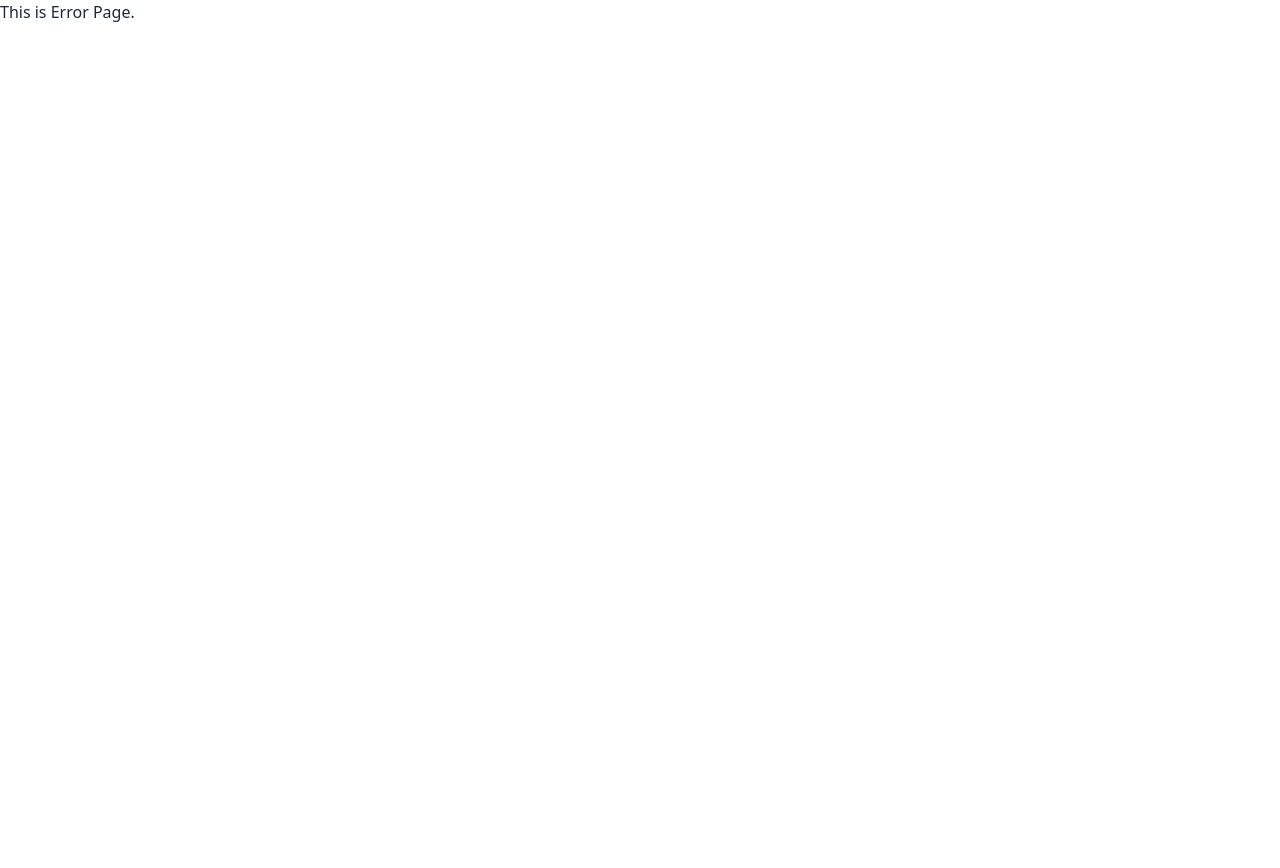
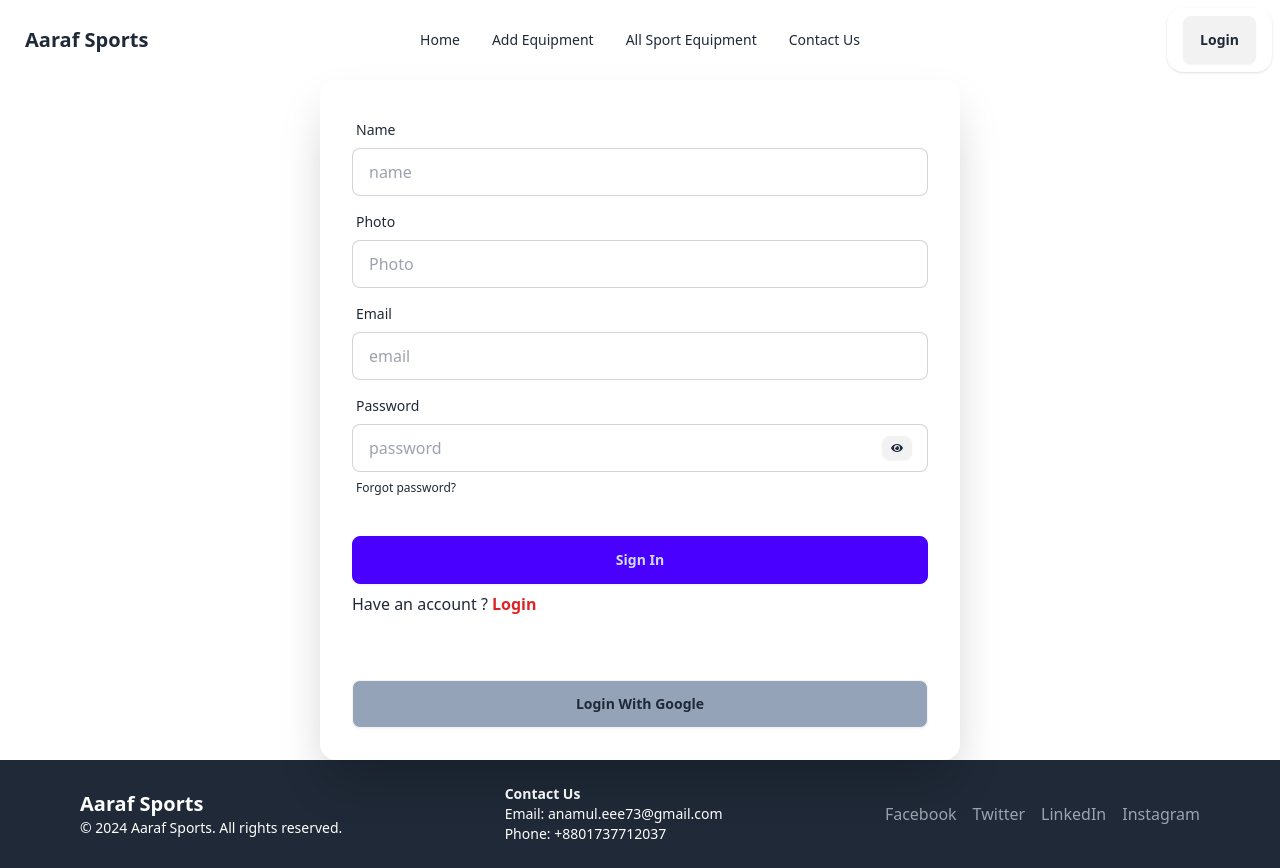
Before and after one commit to Anamul-Hoque37/aaraf-sports-1, a React (Vite) app: page /register in a window 1280 px wide. Before the commit this address had no page. Before the commit the page ends 800 px from the top, so only its background shows below. Built offline with nearby package versions, Linux system fonts and the light colour scheme; no server answers.

Commit message:
added Register Pase

```diff
--- a/src/Components/Authentication/AuthProvider.jsx
+++ b/src/Components/Authentication/AuthProvider.jsx
@@ -1,18 +1,43 @@
-import React, { createContext, useState } from 'react';
+import { createUserWithEmailAndPassword, onAuthStateChanged, signInWithEmailAndPassword, signOut } from 'firebase/auth';
+import React, { createContext, useEffect, useState } from 'react';
+import auth from '../../../Firebase.config';
 
 
 export const AuthContext = createContext();
 
 const AuthProvider = ({children}) => {
     const [user, setUser] = useState({});
+    const [loading, setLoading] = useState(true);
+    const createNewUser = (email, password) => {
+        return createUserWithEmailAndPassword(auth, email, password);
+    };
+    const userLogin = (email, password) => {
+        return signInWithEmailAndPassword(auth, email, password);
+    };
+    const logOut = () => {
+        return signOut(auth);
+    };
 
     const authInfo = {
         user,
         setUser,
+        createNewUser,
+        logOut,
+        userLogin,
+        loading,
     };
+    useEffect(() => {
+        const Unsubscribe = onAuthStateChanged(auth, (currentUser) => {
+            setUser(currentUser);
+            setLoading(false);
+        });
+        return () => {
+            Unsubscribe();
+        }
+    },[user]);
 
     return (
-        <AuthContext.Provider value={authInfo}>
+        <AuthContext.Provider value={{authInfo}}>
             {children}
         </AuthContext.Provider>
     );
--- a/src/Components/Authentication/Login.jsx
+++ b/src/Components/Authentication/Login.jsx
@@ -10,7 +10,7 @@ import auth from '../../../Firebase.config';
 const Login = () => {
     const [showPassword, setShowPassword] = useState(false);
     const provider = new GoogleAuthProvider()
-    // const {userLogin, setUser}= useContext(AuthContext);
+    const {userLogin, setUser}= useContext(AuthContext);
     const [error, setError] = useState({});
     const location = useLocation();
     const emailRef = useRef();
@@ -94,7 +94,7 @@ const Login = () => {
                     <div className="form-control mt-6">
                         <button className="btn btn-primary">Login</button>
                     </div>
-                    <p>Don't have an account ? <Link className="text-red-600 font-bold" to="/auth/register">Register</Link> </p>
+                    <p>Don't have an account ? <Link className="text-red-600 font-bold" to="/register">Register</Link> </p>
                 </form>
                 <div className='p-8 w-full mx-auto'>
                     <button onClick={handleGoogleSignIn} className='btn w-full bg-slate-400 '>Login With Google</button>
--- a/src/Components/Authentication/Registration.jsx
+++ b/src/Components/Authentication/Registration.jsx
@@ -1,9 +1,132 @@
-import React from 'react';
+import React, { useContext, useState } from 'react';
+import { Link, useNavigate } from 'react-router-dom';
+import { FaEye } from "react-icons/fa";
+import { FaEyeSlash } from "react-icons/fa";
+import swal from 'sweetalert';
+import auth from '../../../Firebase.config';
+import { GoogleAuthProvider, signInWithPopup } from 'firebase/auth';
+import { AuthContext } from './AuthProvider';
 
 const Registration = () => {
+
+    const {createNewUser, setUser} = useContext(AuthContext);
+    const [showPassword, setShowPassword] = useState(false);
+    const provider = new GoogleAuthProvider()
+    const [error, setError] = useState('');
+    const navigate = useNavigate();
+    const handleSubmit=(e) =>{
+        e.preventDefault();
+        const form = new FormData(e.target);
+        const name =form.get("name")
+        const photo =form.get("photo")
+        const email =form.get("email")
+        const password =form.get("password")
+        createNewUser(email, password)
+
+        if (password.length < 6) {
+            setError({...error, password:"Password must be at least 6 characters long."});
+            return
+        }
+        else if (!/[A-Z]/.test(password)) {
+            setError({...error, password:"Password must contain at least one uppercase letter."});
+            return
+        }
+        else if (!/[a-z]/.test(password)) {
+            setError({...error, password:"Password must contain at least one lowercase letter."})
+            return
+        }
+
+        setError('')
+
+
+
+        .then(result =>{
+            const user = result.user;
+            setUser(user)
+            updateUserProfile({displayName:name, photoURL:photo})
+            .then(()=>{
+                navigate("/")
+            }).catch(err =>{
+            })
+
+        })
+        .catch((error) => {
+            const errorCode = error.code;
+            const errorMessage = error.message;
+            Swal.fire({
+                title: 'Error',
+                text: 'auth/network-request-failed',
+                icon: 'error',
+                footer: `${errorCode, errorMessage}`
+            });
+          });
+          swal("Welcome to my website");
+    };
+
+    const handleGoogleSignIn = () =>{
+        signInWithPopup(auth, provider)
+        .then((result) =>{
+            navigate("/")
+            alert('Successfully login with Google',result)
+        })
+        .catch(error =>{
+            alert('Cannot Login', error)
+        })
+    }
+
     return (
         <div>
-            <h1>This is Registration</h1>
+            <div className="card bg-base-100 w-2/4 mx-auto shrink-0 shadow-2xl">
+                <form onSubmit={handleSubmit} className="card-body">
+                    <div className="form-control">
+                        <label className="label">
+                            <span className="label-text">Name</span>
+                        </label>
+                        <input name="name" type="text" placeholder="name" className="input input-bordered" required />
+                    </div>
+                    <div className="form-control">
+                        <label className="label">
+                            <span className="label-text">Photo</span>
+                        </label>
+                        <input name="photo" type="text" placeholder="Photo" className="input input-bordered" required />
+                    </div>
+                    <div className="form-control">
+                        <label className="label">
+                            <span className="label-text">Email</span>
+                        </label>
+                        <input name="email" type="email" placeholder="email" className="input input-bordered" required />
+                    </div>
+                    <div className="form-control relative">
+                        <label className="label">
+                            <span className="label-text">Password</span>
+                        </label>
+                        <input name="password" type={showPassword ? 'text' : 'password'} placeholder="password" className="input input-bordered" required />
+                        <button onClick={()=> setShowPassword(!showPassword)} className='btn btn-xs absolute right-4 top-12'>
+                        {
+                            showPassword ? <FaEyeSlash /> : <FaEye />
+                        }
+                        </button>
+                        {
+                            error.password && (
+                                <label className="label">
+                                {error.password}
+                            </label>
+                            )
+                        }
+                        <label className="label">
+                            <a href="#" className="label-text-alt link link-hover">Forgot password?</a>
+                        </label>
+                    </div>
+                    <div className="form-control mt-6">
+                        <button className="btn btn-primary">Sign In</button>
+                    </div>
+                    <p>Have an account ? <Link className="text-red-600 font-bold" to="/login">Login</Link> </p>
+                </form>
+                <div className='w-full p-8 mx-auto'>
+                    <button onClick={handleGoogleSignIn} className='btn w-full bg-slate-400 '>Login With Google</button>
+                </div>
+            </div>
+
         </div>
     );
 };
--- a/src/Components/Navbar.jsx
+++ b/src/Components/Navbar.jsx
@@ -1,8 +1,9 @@
-import React from 'react';
+import React, { useContext } from 'react';
 import { Link, NavLink } from 'react-router-dom';
+import { AuthContext } from './Authentication/AuthProvider';
 
 const Navbar = () => {
-
+    const {user, logOut} = useContext(AuthContext);
     const Links = <>
         <li><NavLink to="/" >Home</NavLink></li>
         <li><NavLink to="/add">Add Equipment</NavLink></li>
@@ -47,12 +48,12 @@ const Navbar = () => {
                 </div>
                 <div className="navbar-end">
                     <div className='flex sm:justify-start lg:justify-end gap-3 items-center shadow p-2 rounded-box px-4'>
-                        {/* {user && user?.email ? (<div><img className='w-14 h-14 rounded-full relative' src={user.photoURL} alt="" />
+                        {user && user?.email ? (<div><img className='w-14 h-14 rounded-full relative' src={user.photoURL} alt="" />
                                 <p className='text-xl opacity-0 text-blue-700 hover:opacity-100 bg-transparent w-14 text-center absolute top-8'>{user.displayName}</p></div>) : (""
-                            )}
+                        )}
 
-                        {user && user?.email ? (<button onClick={logOut} className='btn'>LogOut</button>) : (<Link to="/login" className='btn'>Login</Link>)} */}
-                        <button>Login</button>
+                        {user && user?.email ? (<button onClick={logOut} className='btn'>LogOut</button>) : (<Link to="/login" className='btn'>Login</Link>)}
+
                     </div>
                 </div>
             </div>
```
Also changed, not shown: src/main.jsx (+11 -3 lines).
